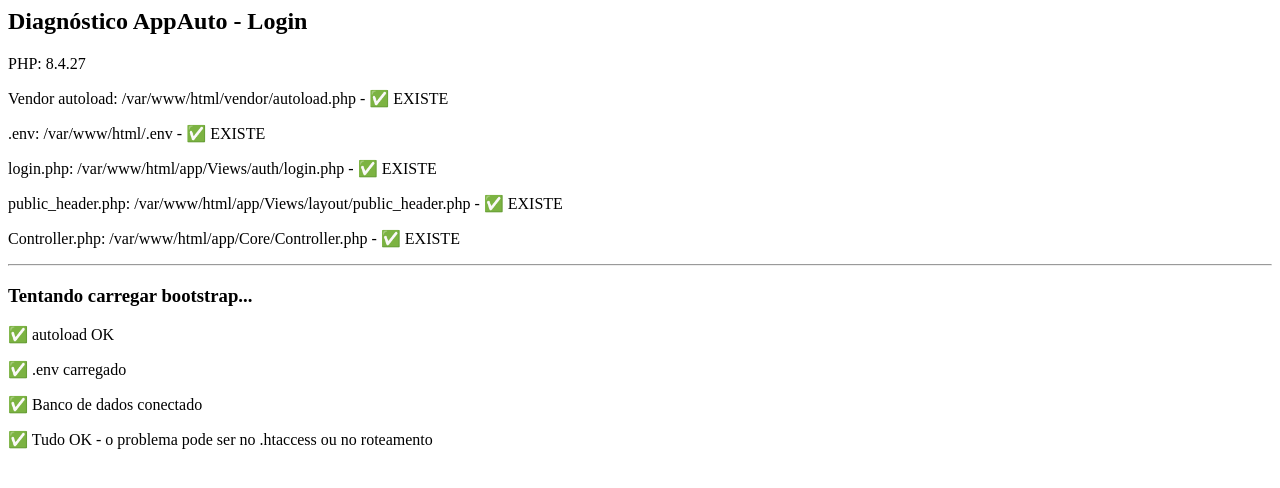
After one commit to choppon24h-png/appautodesktop, a PHP site: page /debug_login.php in a window 1280 px wide. The commit adds this page. Shown: the top 488 px of the page. Run offline with PHP 8.4, Linux system fonts and the light colour scheme.

Commit message:
fix: AuthController redireciona para /portal/dashboard; bootstrap ignora E_DEPRECATED no set_error_handler

```diff
--- a/app/bootstrap.php
+++ b/app/bootstrap.php
@@ -69,12 +69,17 @@ if (($_ENV['APP_ENV'] ?? 'dev') === 'prod') {
     error_reporting(E_ALL & ~E_DEPRECATED & ~E_STRICT);
 
     set_error_handler(function ($severity, $message, $file, $line) {
+        // Ignorar E_DEPRECATED (8192) e E_STRICT (2048) em produção
+        if ($severity & (E_DEPRECATED | E_STRICT | E_USER_DEPRECATED)) {
+            return false; // Deixar o PHP lidar normalmente (suprimir)
+        }
         Logger::error("PHP Error", [
             'severity' => $severity,
             'message' => $message,
             'file' => $file,
             'line' => $line
         ]);
+        return true;
     });
 
     set_exception_handler(function ($exception) {
--- /dev/null
+++ b/public/debug_login.php
@@ -0,0 +1,47 @@
+<?php
+// Diagnóstico rápido - remover após uso
+error_reporting(E_ALL);
+ini_set('display_errors', 1);
+
+echo "<h2>Diagnóstico AppAuto - Login</h2>";
+echo "<p>PHP: " . PHP_VERSION . "</p>";
+
+// Testar autoload
+$autoload = dirname(__DIR__) . '/vendor/autoload.php';
+echo "<p>Vendor autoload: " . ($autoload) . " - " . (file_exists($autoload) ? "✅ EXISTE" : "❌ NÃO EXISTE") . "</p>";
+
+// Testar .env
+$env = dirname(__DIR__) . '/.env';
+echo "<p>.env: " . ($env) . " - " . (file_exists($env) ? "✅ EXISTE" : "❌ NÃO EXISTE") . "</p>";
+
+// Testar view login
+$login = dirname(__DIR__) . '/app/Views/auth/login.php';
+echo "<p>login.php: " . ($login) . " - " . (file_exists($login) ? "✅ EXISTE" : "❌ NÃO EXISTE") . "</p>";
+
+// Testar public_header
+$header = dirname(__DIR__) . '/app/Views/layout/public_header.php';
+echo "<p>public_header.php: " . ($header) . " - " . (file_exists($header) ? "✅ EXISTE" : "❌ NÃO EXISTE") . "</p>";
+
+// Testar Controller base
+$ctrl = dirname(__DIR__) . '/app/Core/Controller.php';
+echo "<p>Controller.php: " . ($ctrl) . " - " . (file_exists($ctrl) ? "✅ EXISTE" : "❌ NÃO EXISTE") . "</p>";
+
+// Testar bootstrap
+echo "<hr><h3>Tentando carregar bootstrap...</h3>";
+try {
+    require_once dirname(__DIR__) . '/vendor/autoload.php';
+    echo "<p>✅ autoload OK</p>";
+
+    $dotenv = Dotenv\Dotenv::createImmutable(dirname(__DIR__));
+    $dotenv->load();
+    echo "<p>✅ .env carregado</p>";
+
+    $db = App\Core\Database::getInstance();
+    echo "<p>✅ Banco de dados conectado</p>";
+
+    echo "<p>✅ Tudo OK - o problema pode ser no .htaccess ou no roteamento</p>";
+} catch (Throwable $e) {
+    echo "<p>❌ ERRO: " . htmlspecialchars($e->getMessage()) . "</p>";
+    echo "<p>Arquivo: " . htmlspecialchars($e->getFile()) . " linha " . $e->getLine() . "</p>";
+    echo "<pre>" . htmlspecialchars($e->getTraceAsString()) . "</pre>";
+}
```
Also changed, not shown: app/Controllers/AuthController.php (+7 -2 lines).
